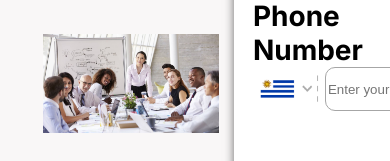
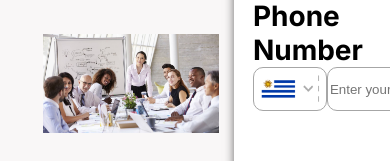
Before and after one commit to LucasChiappini/html-css, a plain HTML site: page index.html in a window 390 px wide. Shown: the part 627-788 px from the top of the page. Drawn offline with Linux system fonts and the light colour scheme.

Commit message:
feat:Crear Formulario 3.0
Formulario terminado. Se arreglo el boton del phone number.

```diff
--- a/styles/global.css
+++ b/styles/global.css
@@ -173,7 +173,8 @@ a {
 
 #IphonenumberButton{
     background-color: white;
-    border-style: none;
+    border: 1px solid #A6A6A6;
+    border-radius: 10px;
 }
 
 #iSend {
```
